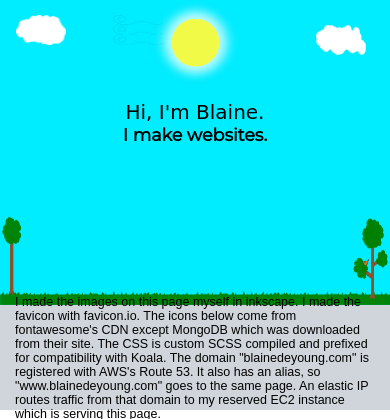
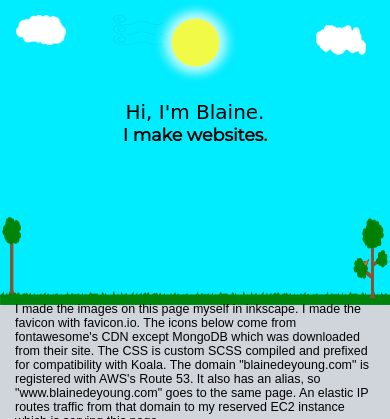
Before and after one commit to blainedeyoung/personal-page, a plain HTML site: page index.html in a window 390 px wide. Shown: the top 419 px of the page. Drawn offline with Linux system fonts and the light colour scheme; a web font is replaced by a local one.

Commit message:
once more

```diff
--- a/scss/_breakpoints.scss
+++ b/scss/_breakpoints.scss
@@ -139,7 +139,7 @@
     font-size: 250%;
     position: relative;
     top: 0;
-    height: 21rem;
+    height: 24rem;
     transition: none !important;
   }
 
```
Also changed, not shown: css/styles.css.
